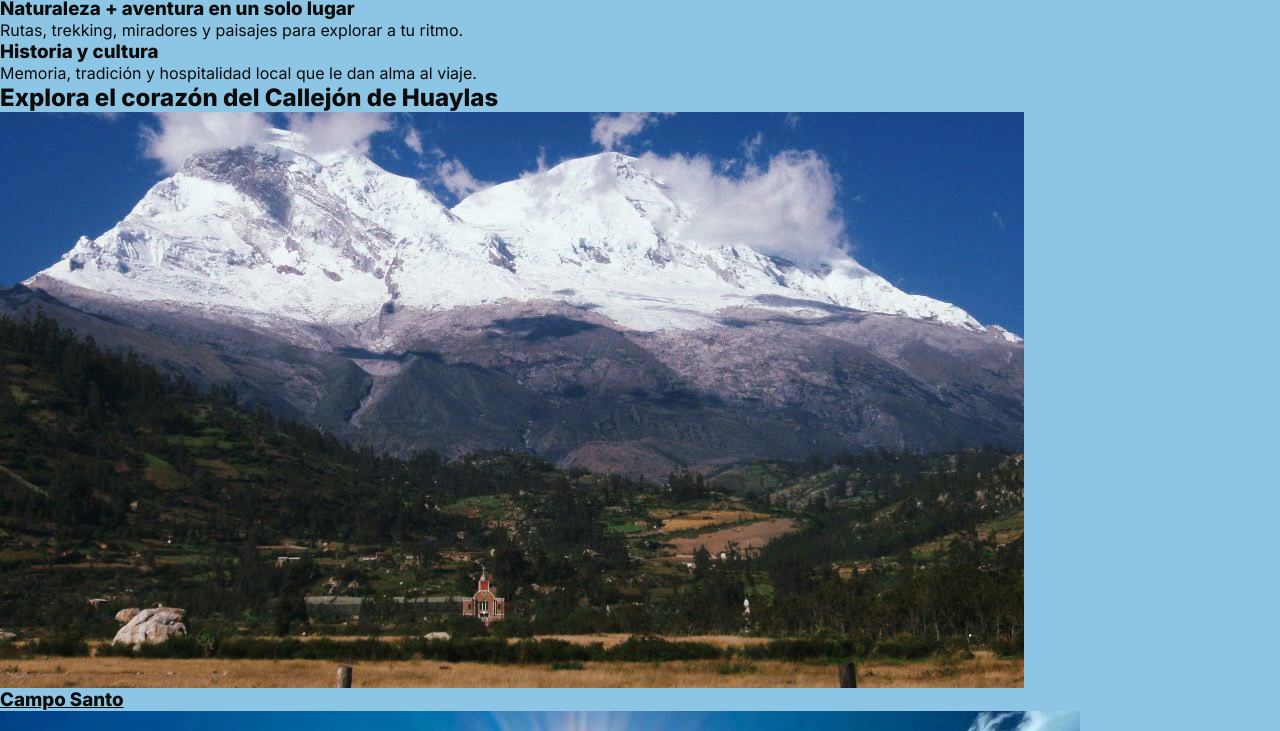
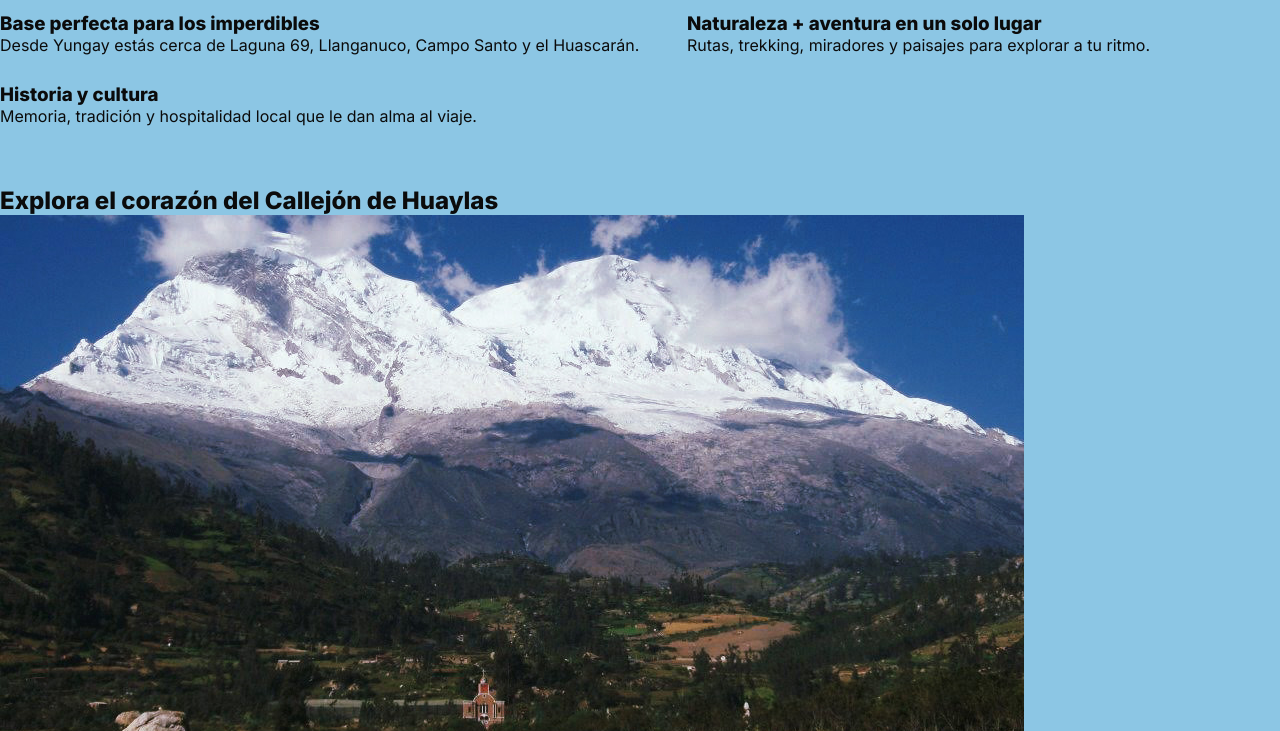
Before and after one commit to DocPortella/Pagina-web-hotel, a plain HTML site: page index.html in a window 1280 px wide. Shown: the part 544-1275 px from the top of the page. Drawn offline with Linux system fonts and the light colour scheme.

Commit message:
Fix CSS path + main-home class

```diff
--- a/index.html
+++ b/index.html
@@ -9,10 +9,10 @@
   <meta name="description" content="Hospédate en Yungay y explora el Callejón de Huaylas: Laguna 69, Llanganuco, Campo Santo y el Huascarán." />
   <link rel="canonical" href="https://tudominio.com/" />
 
-  <link rel="stylesheet" href="/styles/styles.css">
+  <link rel="stylesheet" href="styles/styles.css">
 </head>
 
-<body>
+<body class="main-home">
 
   <!-- HEADER (solo nav + botón) -->
   <header class="site-header">
```
